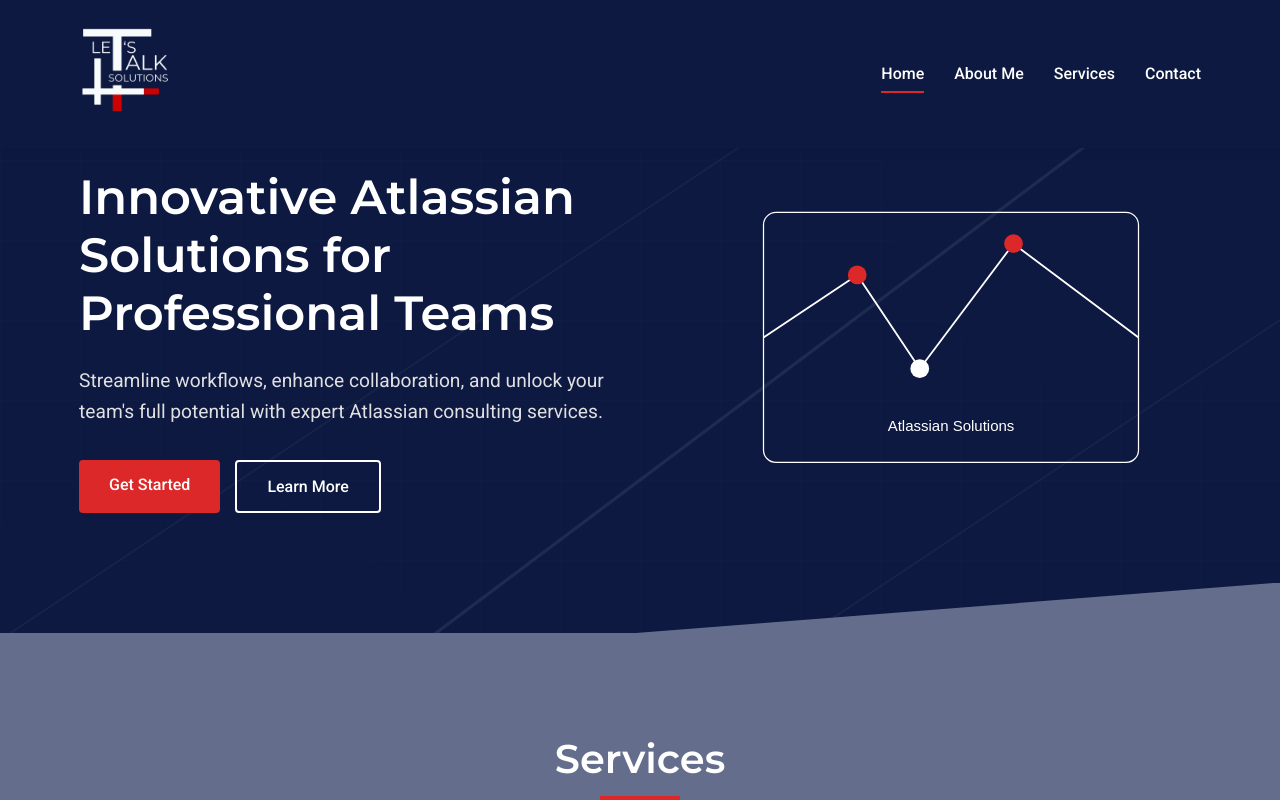
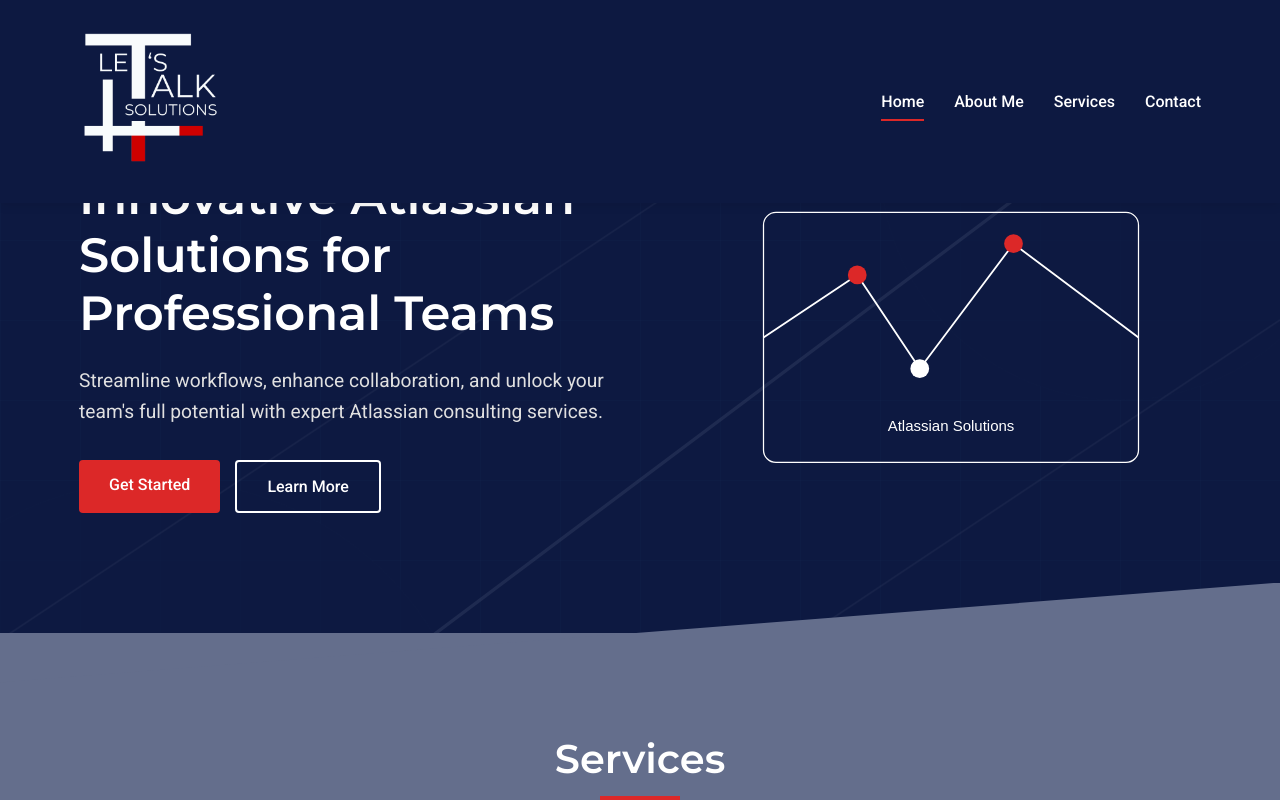
Before and after one commit to letstalksolutions/lts, a plain HTML site: page index.html in a window 1280 px wide. Shown: the top 800 px of the page. Drawn offline with Linux system fonts and the light colour scheme.

Commit message:
resize header logo to 155px

```diff
--- a/styles.css
+++ b/styles.css
@@ -130,7 +130,7 @@
 }
 
 .logo img {
-    height: 100px;
+    height: 155px;
     transition: var(--transition);
 }
 
```
